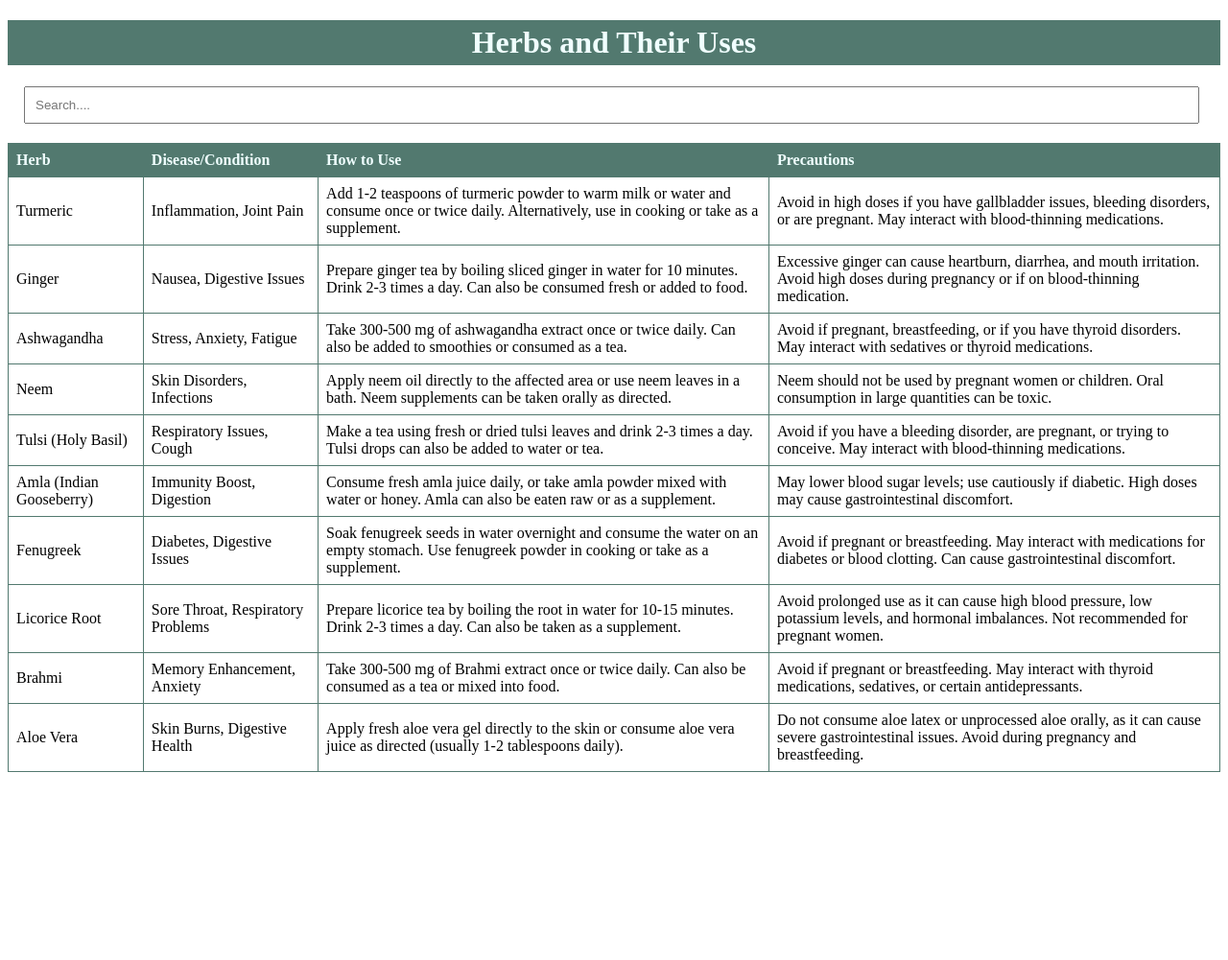
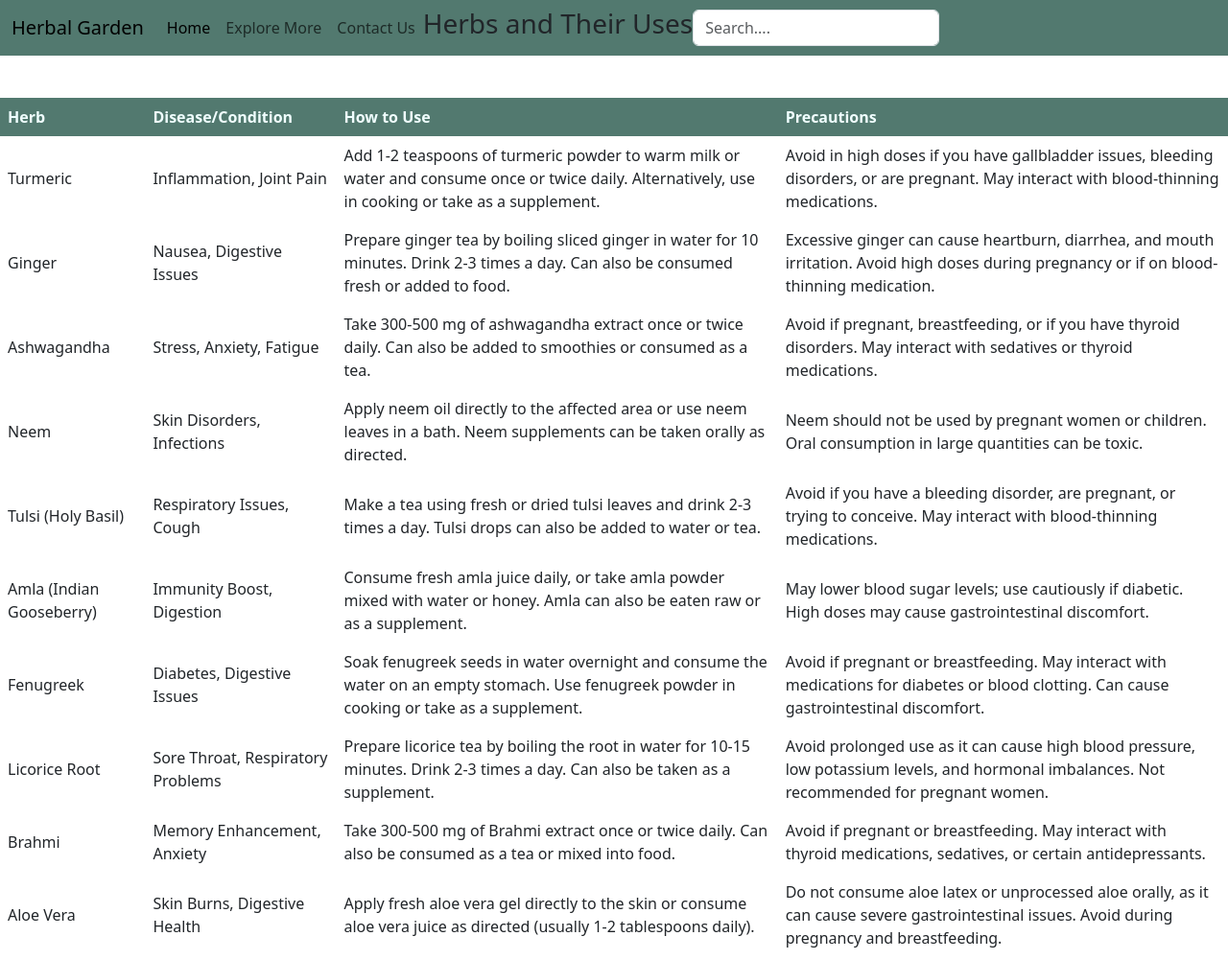
Before and after one commit to GarimaSingh0109/Code, a plain HTML site: page index.html in a window 1280 px wide. Shown: the whole page at 96% size. Before the commit the page ends 825 px from the top, so only its background shows below. Drawn offline with nearby package versions, Linux system fonts and the light colour scheme.

Commit message:
Update index.html

```diff
--- a/index.html
+++ b/index.html
@@ -29,17 +29,47 @@
             color: azure;
         }
         input{
-            width: 95%;
+            width: 80%;
             margin-left: 17px;
             padding: 10px;
             justify-items: center;
         }
+        nav{
+            background-color: #52796F;
+        }
     </style>
+    <link href="https://cdn.jsdelivr.net/npm/bootstrap@5.3.3/dist/css/bootstrap.min.css" rel="stylesheet" integrity="sha384-QWTKZyjpPEjISv5WaRU9OFeRpok6YctnYmDr5pNlyT2bRjXh0JMhjY6hW+ALEwIH" crossorigin="anonymous">
 </head>
 
 <body>
-    <h1>Herbs and Their Uses</h1>
-    <input type="text" id="myInput" placeholder="Search...." onkeyup="searchFun()">
+    <nav class="navbar navbar-expand-lg ">
+        <div class="container-fluid">
+          <a class="navbar-brand" href="#">Herbal Garden</a>
+          <button class="navbar-toggler" type="button" data-bs-toggle="collapse" data-bs-target="#navbarNav" aria-controls="navbarNav" aria-expanded="false" aria-label="Toggle navigation">
+            <span class="navbar-toggler-icon"></span>
+          </button>
+          <div class="collapse navbar-collapse" id="navbarNav">
+            <ul class="navbar-nav">
+              <li class="nav-item">
+                <a class="nav-link active" aria-current="page" href="#">Home</a>
+              </li>
+              <li class="nav-item">
+                <a class="nav-link" href="#">Explore More</a>
+              </li>
+              <li class="nav-item">
+                <a class="nav-link" href="#">Contact Us</a>
+              </li>
+
+            </ul>
+            <h3>Herbs and Their Uses</h3>
+            <form class="d-flex" role="search">
+                <input class="form-control" type="text" id="myInput" placeholder="Search...." onkeyup="searchFun()">
+              </form>
+          </div>
+
+        </div>
+    </nav>
+    <br>
     <table id="myTable">
         <thead>
             <tr>
@@ -113,6 +143,7 @@
         </tbody>
     </table>
 
+    <script src="https://cdn.jsdelivr.net/npm/bootstrap@5.3.3/dist/js/bootstrap.bundle.min.js" integrity="sha384-YvpcrYf0tY3lHB60NNkmXc5s9fDVZLESaAA55NDzOxhy9GkcIdslK1eN7N6jIeHz" crossorigin="anonymous"></script>
     <script>
         const searchFun = () => {
             let filter = document.getElementById('myInput').value.toUpperCase()
```
